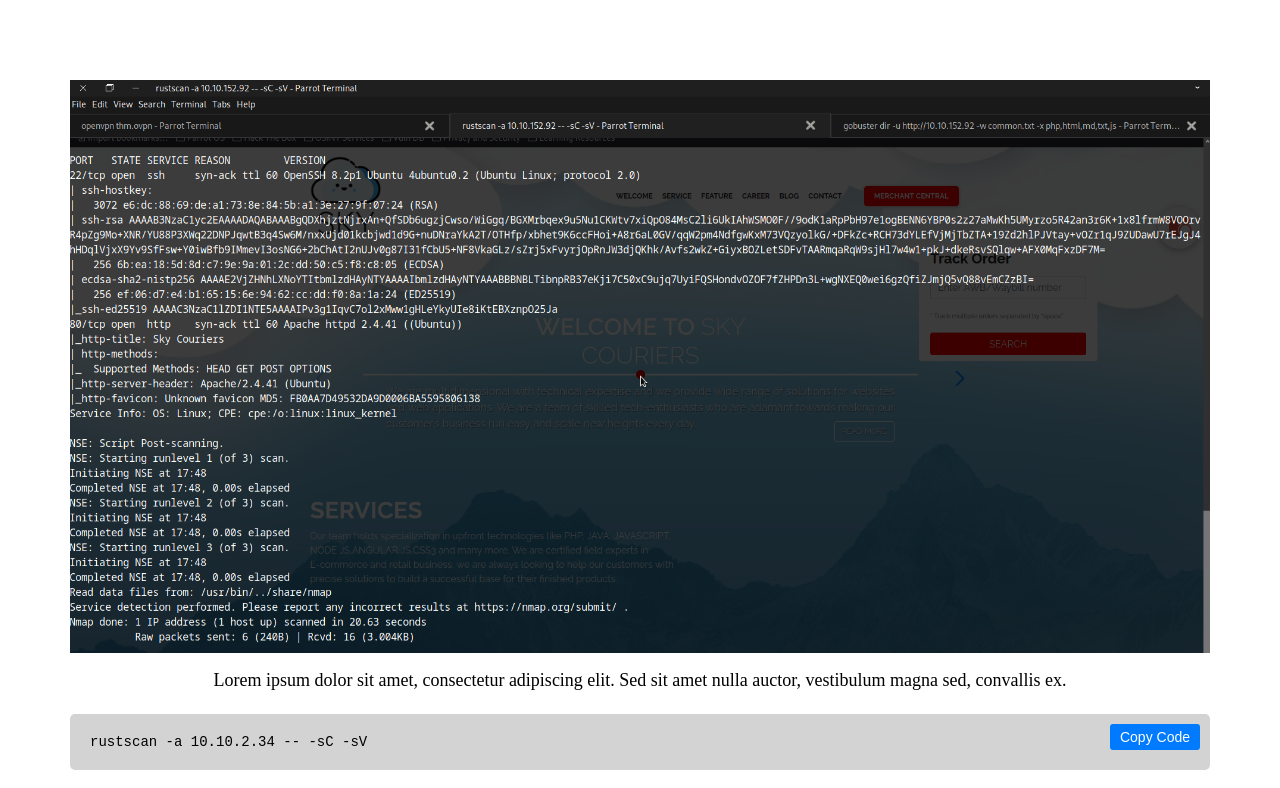
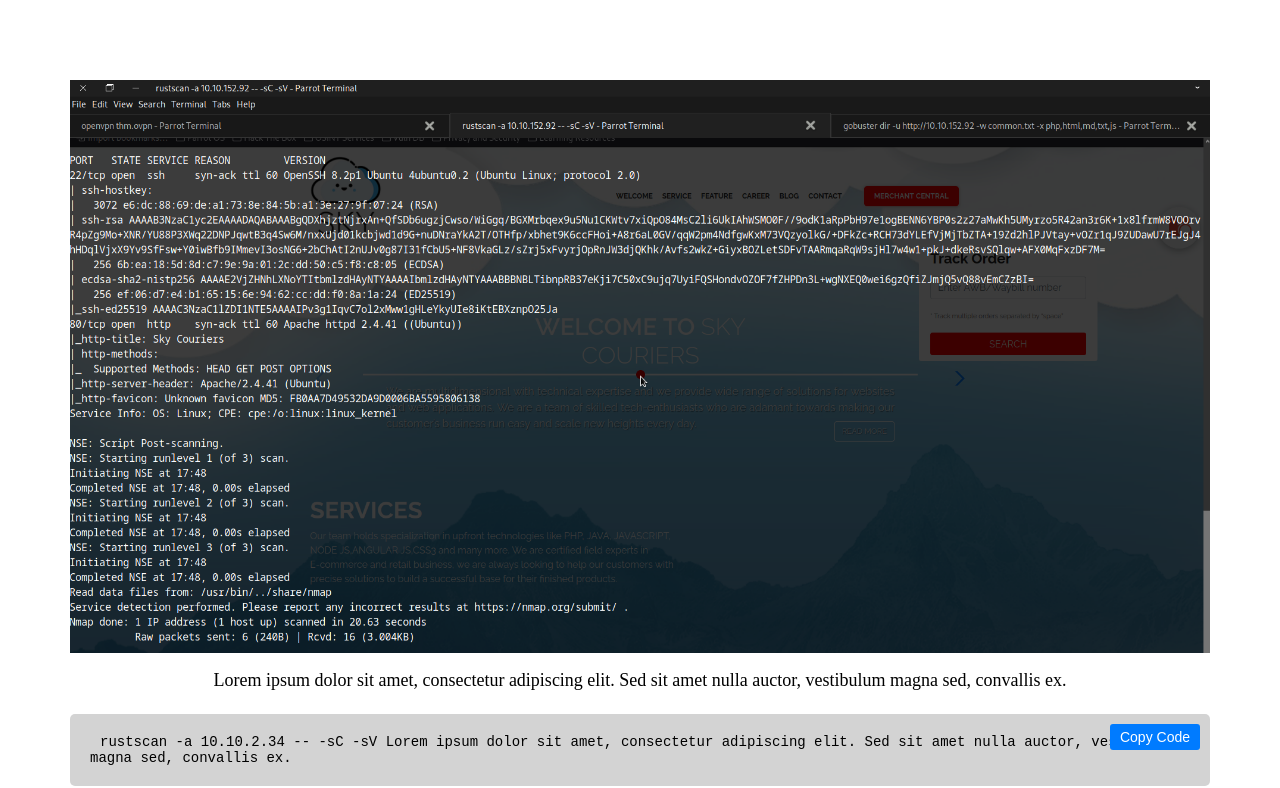
Before and after one commit to muhammedkayag/muhammedkayag.github.io, a plain HTML site: page index.html in a window 1280 px wide. Shown: the top 788 px of the page. Drawn offline with Linux system fonts and the light colour scheme.

Commit message:
Update index.html

```diff
--- a/index.html
+++ b/index.html
@@ -287,9 +287,9 @@
             background-color: #d3d3d3;
             padding: 10px;
             border-radius: 5px;
-            overflow-x: auto; /* Add horizontal scrollbar */
             width: calc(100% - 20px); /* Make the code block full width with gap */
             margin: 10px; /* Add margin to create gap */
+            overflow-x: auto; /* Add horizontal scrollbar */
         }
 
       .code-block button {
@@ -311,7 +311,11 @@
             width: 100%; /* Make the pre element full width */
             white-space: pre-wrap; /* Allow text to wrap */
             font-size: 14px; /* Adjust code font size */
-            overflow-x: auto; /* Add horizontal scrollbar */
+        }
+
+      .code-block pre code {
+            overflow-x: auto; /* Add horizontal scrollbar to code element */
+            padding: 10px;
         }
     </style>
 </head>
@@ -320,7 +324,7 @@
         <div class="photo-container">
             <img src="pics/r1.png" alt="Image 1">
             <p>Lorem ipsum dolor sit amet, consectetur adipiscing elit. Sed sit amet nulla auctor, vestibulum magna sed, convallis ex.</p>
-            <div class="code-block"><button onclick="navigator.clipboard.writeText(this.nextElementSibling.innerText).then(() => { this.innerText='Copied'; setTimeout(() => { this.innerText='Copy Code'; }, 2000); });">Copy Code</button><pre><code style="width: 100%;">rustscan -a 10.10.2.34 -- -sC -sV</code></pre></div>
+            <div class="code-block"><button onclick="navigator.clipboard.writeText(this.nextElementSibling.innerText).then(() => { this.innerText='Copied'; setTimeout(() => { this.innerText='Copy Code'; }, 2000); });">Copy Code</button><pre><code style="width: 100%;">rustscan -a 10.10.2.34 -- -sC -sV Lorem ipsum dolor sit amet, consectetur adipiscing elit. Sed sit amet nulla auctor, vestibulum magna sed, convallis ex.</code></pre></div>
         </div>
         <div class="photo-container">
             <img src="pics/r2.png" alt="Image 2">
```
